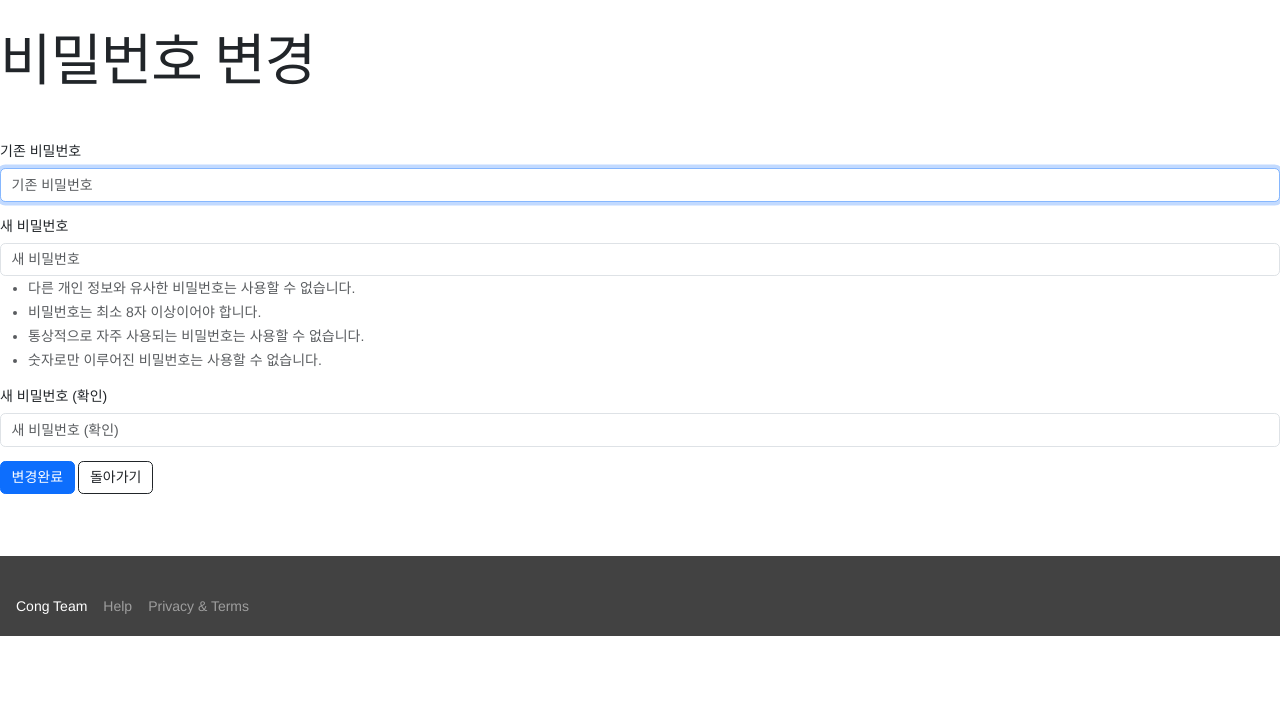
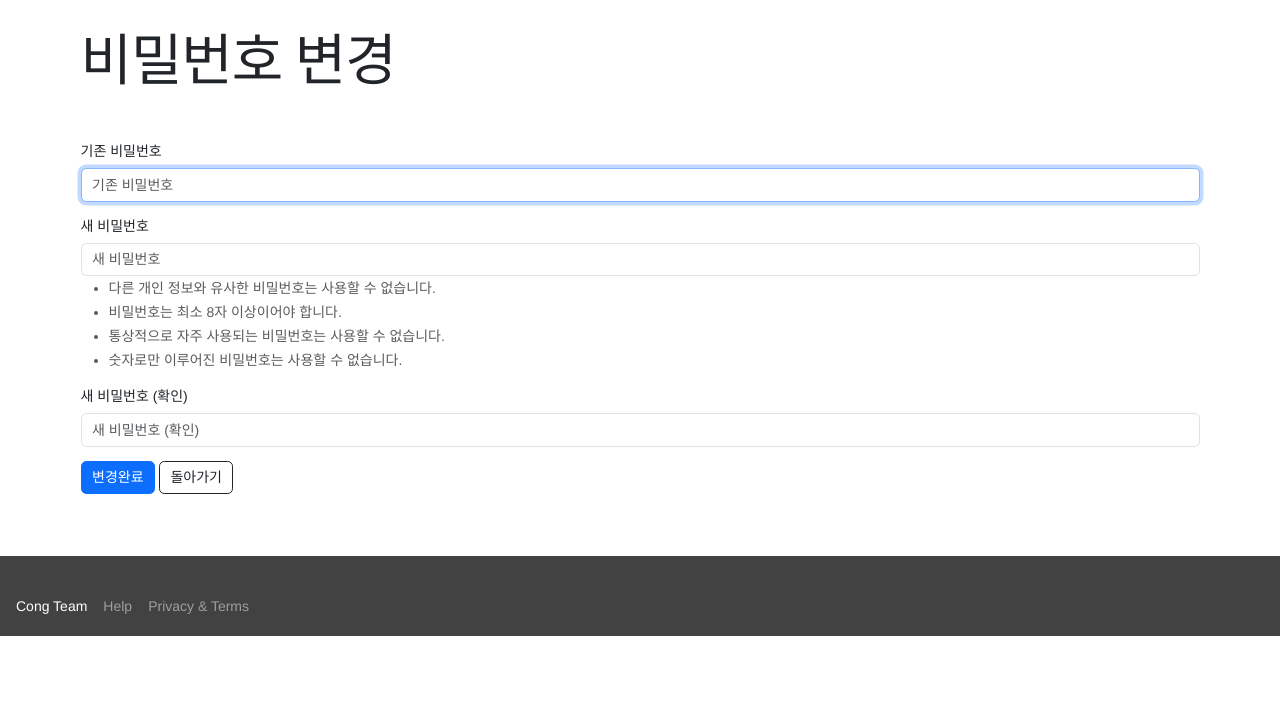
Before and after one commit to kimheekimhee/PJT-BEAN, a Django app: page /accounts/change_password/ in a window 1280 px wide. Shown: the part 164-868 px from the top of the page. Run offline with Django 3.2, Linux system fonts and the light colour scheme; the visitor is signed in with stand-in values (Sample User, id 1); grey boxes labelled with a size stand in for pictures from a placeholder-image service; some libraries are stand-ins or nearby versions.

Commit message:
base/container

```diff
--- a/templates/base.html
+++ b/templates/base.html
@@ -129,7 +129,7 @@
         </div>
       </nav>
 
-      <div class="container_two">
+      <div class="container">
         {% block content %}{% endblock content %}
       </div>
 
```
